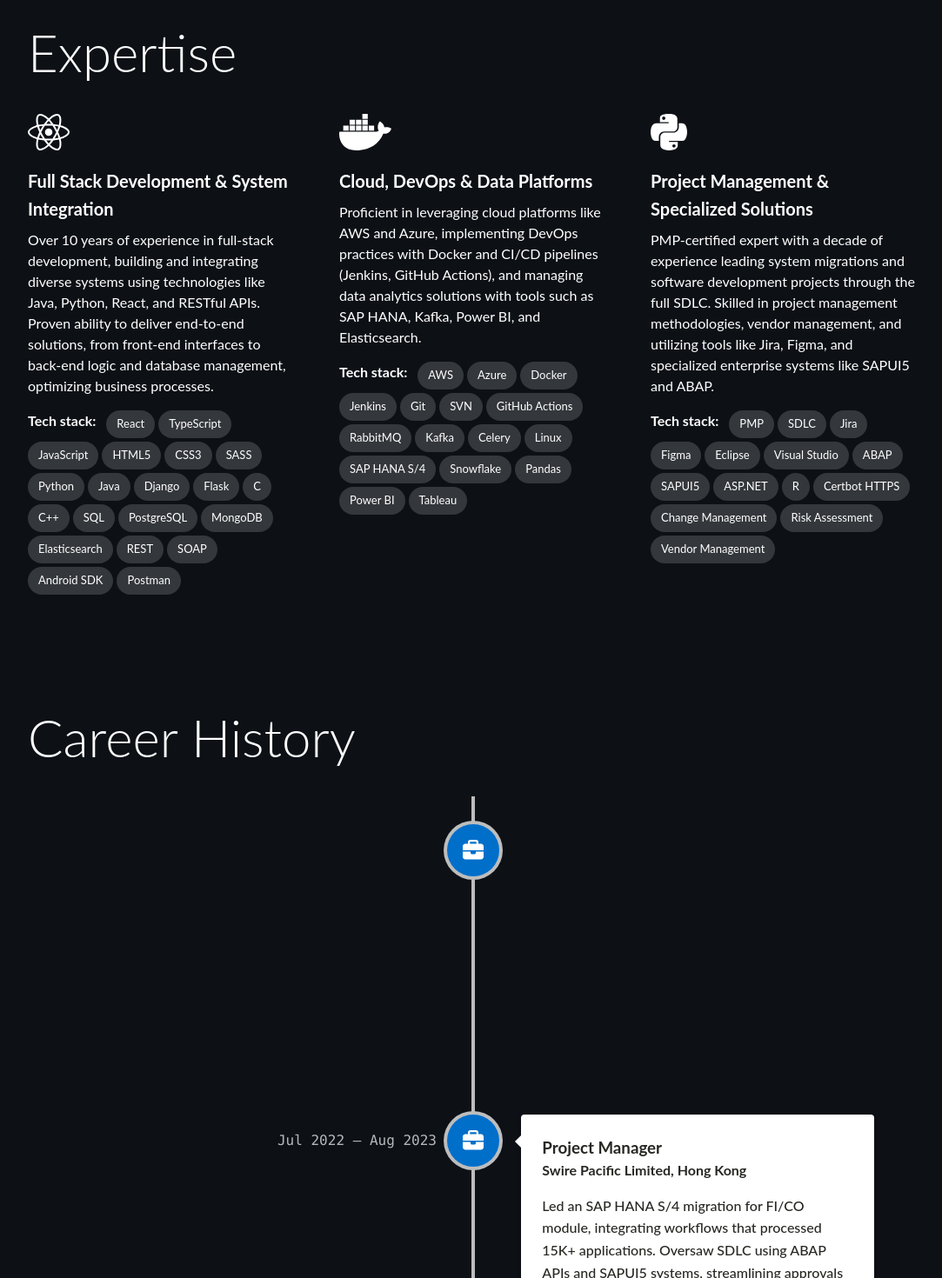
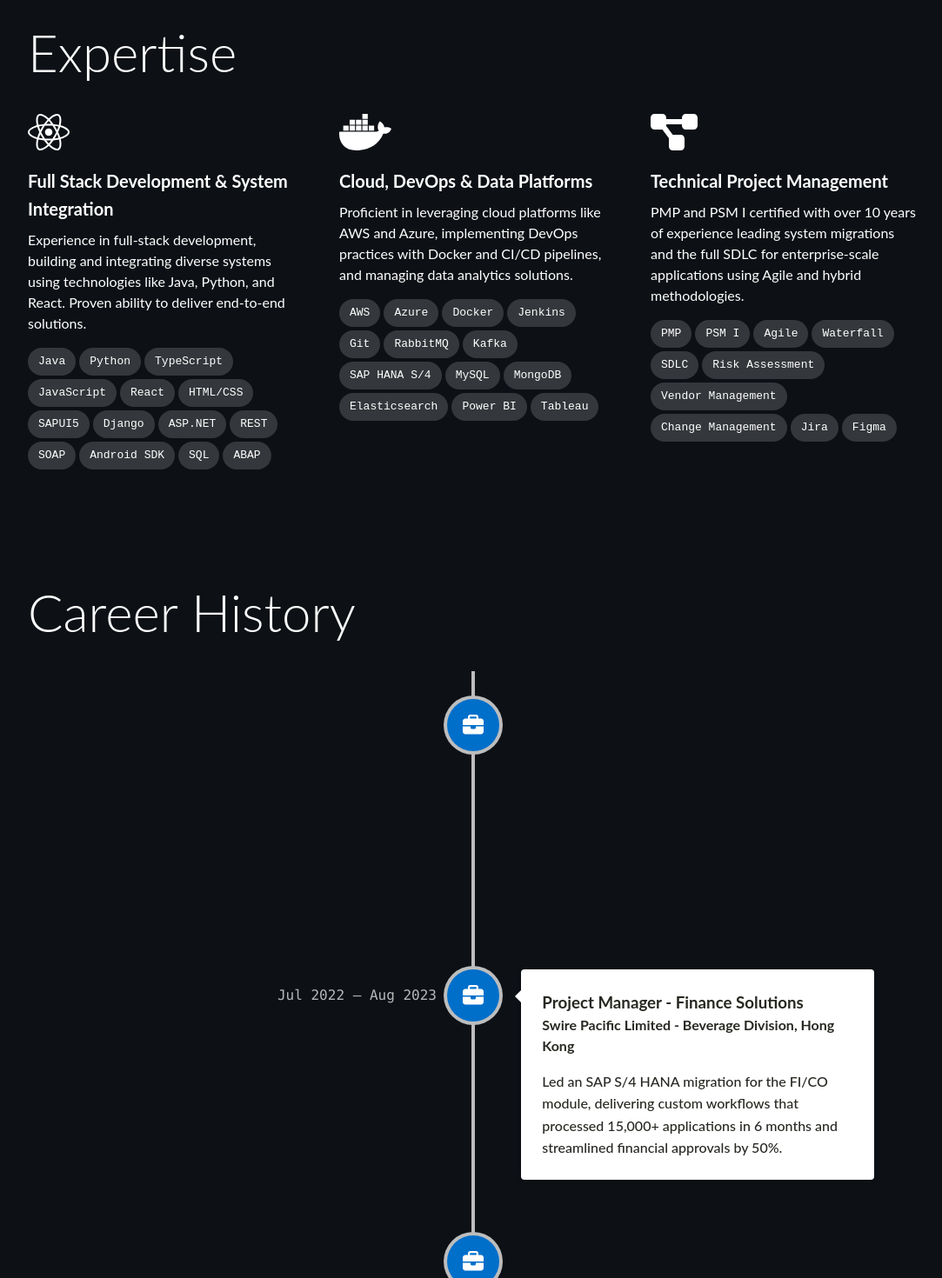
Before and after one commit to kamanl16/my-portfolio, a React (Create React App) app: page / in a window 1280 px wide. Shown: the part 740-2210 px from the top of the page at 87% size, without its empty margins (96-1179 px from the left). Built offline with nearby package versions, Linux system fonts and the light colour scheme.

Commit message:
feat: Refine content and styles for expertise and timeline

```diff
--- a/src/App.tsx
+++ b/src/App.tsx
@@ -34,10 +34,6 @@
             color: theme.palette.text.primary,
             fontFamily: "'Consolas', monospace",
           },
-          '.svg-inline--fa': {
-            color: theme.palette.text.primary,
-          },
-          // This rule fixes the date color on mobile devices
           '@media screen and (max-width: 1169px)': {
             '.vertical-timeline-element-date': {
               color: 'rgb(39, 40, 34)',
--- a/src/components/Expertise.tsx
+++ b/src/components/Expertise.tsx
@@ -1,27 +1,26 @@
 import React from "react";
 import { FontAwesomeIcon } from '@fortawesome/react-fontawesome';
-import { faReact, faDocker, faPython } from '@fortawesome/free-brands-svg-icons';
-import { Box, Typography, Chip } from '@mui/material';
+import { faReact, faDocker } from '@fortawesome/free-brands-svg-icons';
+import { faProjectDiagram } from '@fortawesome/free-solid-svg-icons';
+import { Box, Typography, Chip, useTheme } from '@mui/material';
 
-const labelsFirst = [
-    "React", "TypeScript", "JavaScript", "HTML5", "CSS3", "SASS", "Python", "Java",
-    "Django", "Flask", "C", "C++", "SQL", "PostgreSQL", "MongoDB", "Elasticsearch",
-    "REST", "SOAP", "Android SDK", "Postman"
+
+const projectManagementSkills = [
+    "PMP", "PSM I", "Agile", "Waterfall", "SDLC", "Risk Assessment", "Vendor Management", "Change Management", "Jira", "Figma"
 ];
 
-const labelsSecond = [
-    "AWS", "Azure", "Docker", "Jenkins", "Git", "SVN", "GitHub Actions",
-    "RabbitMQ", "Kafka", "Celery", "Linux", "SAP HANA S/4", "Snowflake",
-    "Pandas", "Power BI", "Tableau"
+const fullStackSkills = [
+    "Java", "Python", "TypeScript", "JavaScript", "React", "HTML/CSS", "SAPUI5",
+    "Django", "ASP.NET", "REST", "SOAP", "Android SDK", "SQL", "ABAP"
 ];
 
-const labelsThird = [
-    "PMP", "SDLC", "Jira", "Figma", "Eclipse", "Visual Studio", "ABAP", "SAPUI5",
-    "ASP.NET", "R", "Certbot HTTPS", "Change Management", "Risk Assessment",
-    "Vendor Management"
+const cloudAndDataSkills = [
+    "AWS", "Azure", "Docker", "Jenkins", "Git", "RabbitMQ", "Kafka",
+    "SAP HANA S/4", "MySQL", "MongoDB", "Elasticsearch", "Power BI", "Tableau"
 ];
 
 function Expertise() {
+    const theme = useTheme();
     return (
         <Box id="expertise" sx={{ py: '5%', px: { xs: '5%', md: '10%' }, textAlign: 'left' }}>
             <Typography variant="h2" sx={{ mb: 4 }}>Expertise</Typography>
@@ -31,41 +30,38 @@
                 gap: '50px'
             }}>
                 <Box>
-                    <FontAwesomeIcon icon={faReact} size="3x"/>
+                    <FontAwesomeIcon icon={faReact} size="3x" style={{ color: theme.palette.text.primary }} />
                     <Typography variant="h6" sx={{ mt: 2, fontWeight: 'bold' }}>Full Stack Development & System Integration</Typography>
                     <Typography paragraph sx={{ mt: 1 }}>
-                        Over 10 years of experience in full-stack development, building and integrating diverse systems using technologies like Java, Python, React, and RESTful APIs. Proven ability to deliver end-to-end solutions, from front-end interfaces to back-end logic and database management, optimizing business processes.
+                        Experience in full-stack development, building and integrating diverse systems using technologies like Java, Python, and React. Proven ability to deliver end-to-end solutions.
                     </Typography>
                     <Box sx={{ display: 'flex', flexWrap: 'wrap', gap: 0.5, mt: 2 }}>
-                        <Typography sx={{ pr: 1, fontWeight: 'bold' }}>Tech stack:</Typography>
-                        {labelsFirst.map((label) => (
-                            <Chip key={label} label={label} />
+                        {fullStackSkills.map((label) => (
+                            <Chip key={label} label={label} sx={{ fontFamily: "'Courier Prime', monospace" }} />
                         ))}
                     </Box>
                 </Box>
                 <Box>
-                    <FontAwesomeIcon icon={faDocker} size="3x"/>
+                    <FontAwesomeIcon icon={faDocker} size="3x" style={{ color: theme.palette.text.primary }} />
                     <Typography variant="h6" sx={{ mt: 2, fontWeight: 'bold' }}>Cloud, DevOps & Data Platforms</Typography>
                     <Typography paragraph sx={{ mt: 1 }}>
-                        Proficient in leveraging cloud platforms like AWS and Azure, implementing DevOps practices with Docker and CI/CD pipelines (Jenkins, GitHub Actions), and managing data analytics solutions with tools such as SAP HANA, Kafka, Power BI, and Elasticsearch.
+                        Proficient in leveraging cloud platforms like AWS and Azure, implementing DevOps practices with Docker and CI/CD pipelines, and managing data analytics solutions.
                     </Typography>
                     <Box sx={{ display: 'flex', flexWrap: 'wrap', gap: 0.5, mt: 2 }}>
-                        <Typography sx={{ pr: 1, fontWeight: 'bold' }}>Tech stack:</Typography>
-                        {labelsSecond.map((label) => (
-                            <Chip key={label} label={label} />
+                        {cloudAndDataSkills.map((label) => (
+                            <Chip key={label} label={label} sx={{ fontFamily: "'Courier Prime', monospace" }}/>
                         ))}
                     </Box>
                 </Box>
                 <Box>
-                    <FontAwesomeIcon icon={faPython} size="3x"/>
-                    <Typography variant="h6" sx={{ mt: 2, fontWeight: 'bold' }}>Project Management & Specialized Solutions</Typography>
+                    <FontAwesomeIcon icon={faProjectDiagram} size="3x" style={{ color: theme.palette.text.primary }} />
+                    <Typography variant="h6" sx={{ mt: 2, fontWeight: 'bold' }}>Technical Project Management</Typography>
                     <Typography paragraph sx={{ mt: 1 }}>
-                        PMP-certified expert with a decade of experience leading system migrations and software development projects through the full SDLC. Skilled in project management methodologies, vendor management, and utilizing tools like Jira, Figma, and specialized enterprise systems like SAPUI5 and ABAP.
+                        PMP and PSM I certified with over 10 years of experience leading system migrations and the full SDLC for enterprise-scale applications using Agile and hybrid methodologies.
                     </Typography>
                     <Box sx={{ display: 'flex', flexWrap: 'wrap', gap: 0.5, mt: 2 }}>
-                        <Typography sx={{ pr: 1, fontWeight: 'bold' }}>Tech stack:</Typography>
-                        {labelsThird.map((label) => (
-                            <Chip key={label} label={label} />
+                        {projectManagementSkills.map((label) => (
+                            <Chip key={label} label={label} sx={{ fontFamily: "'Courier Prime', monospace" }} />
                         ))}
                     </Box>
                 </Box>
--- a/src/components/Main.tsx
+++ b/src/components/Main.tsx
@@ -28,8 +28,8 @@
           <Link href="https://github.com/kamanl16" target="_blank" rel="noreferrer" color="inherit"><GitHubIcon sx={{ fontSize: '1.8em' }}/></Link>
           <Link href="https://www.linkedin.com/in/kamanl16/" target="_blank" rel="noreferrer" color="inherit"><LinkedInIcon sx={{ fontSize: '1.8em' }}/></Link>
         </Box>
-        <Typography variant="h1" sx={{ fontSize: { xs: '4em', md: '5em' }, m: 0, color: 'text.primary' }}>Carmen Leung</Typography>
-        <Typography variant="h4" component="p" sx={{ fontSize: { xs: '1.2em', md: '1.5em' }, m: 0, color: 'text.primary' }}>Project Manager</Typography>
+        <Typography variant="h1" sx={{ fontSize: { xs: '3em', md: '4em' }, m: 0, color: 'text.primary' }}>Carmen Leung, PMP, PSM I</Typography>
+        <Typography variant="h4" component="p" sx={{ fontSize: { xs: '1.2em', md: '1.5em' }, m: 0, color: 'text.primary' }}>Technical Project Manager</Typography>
         <Box sx={{ display: { xs: 'flex', md: 'none' }, flexDirection: 'row', gap: '10px', color: 'text.primary', pt: 1 }}>
             <Link href="https://github.com/kamanl16" target="_blank" rel="noreferrer" color="inherit"><GitHubIcon sx={{ fontSize: '1.8em' }}/></Link>
             <Link href="https://www.linkedin.com/in/kamanl16/" target="_blank" rel="noreferrer" color="inherit"><LinkedInIcon sx={{ fontSize: '1.8em' }}/></Link>
--- a/src/components/Timeline.tsx
+++ b/src/components/Timeline.tsx
@@ -21,7 +21,6 @@
 
   const commonIconStyle = {
     background: 'rgb(0, 111, 202)',
-    color: '#fff',
     boxShadow: `0 0 0 4px ${theme.palette.grey[400]}`,
   };
 
@@ -39,54 +38,54 @@
             contentArrowStyle={commonArrowStyle}
             date="Sep 2023 – Jun 2024"
             iconStyle={commonIconStyle}
-            icon={<FontAwesomeIcon icon={faBriefcase} />}
+            icon={<FontAwesomeIcon icon={faBriefcase} style={{ color: '#fff' }} />}
           >
-            <h3 className="vertical-timeline-element-title">Project Manager</h3>
-            <h4 className="vertical-timeline-element-subtitle">Swire Coca-Cola Limited, Hong Kong</h4>
+            <h3 className="vertical-timeline-element-title">Temporary Project Manager - Finance Solutions</h3>
+            <h4 className="vertical-timeline-element-subtitle">Swire Coca-Cola Limited, Hong Kong (Remote)</h4>
             <p style={textSecondary}>
-              Remotely supervised and supported systems across Hong Kong, Vietnam, and Cambodia, adapting an SAPUI5 workflow to replace a costly system. Improved applicant processing, accelerated deployment, and leveraged SDLC, Hybrid PM, and Jira.
+              Eliminated 100% of ongoing third-party system expenses across Vietnam and Cambodia by orchestrating the rapid, remote deployment of a customized SAPUI5 workflow system.
             </p>
           </VerticalTimelineElement>
           <VerticalTimelineElement
             className="vertical-timeline-element--work"
             date="Jul 2022 – Aug 2023"
             iconStyle={commonIconStyle}
-            icon={<FontAwesomeIcon icon={faBriefcase} />}
+            icon={<FontAwesomeIcon icon={faBriefcase} style={{ color: '#fff' }} />}
             contentStyle={commonContentStyle}
             contentArrowStyle={commonArrowStyle}
           >
-            <h3 className="vertical-timeline-element-title">Project Manager</h3>
-            <h4 className="vertical-timeline-element-subtitle">Swire Pacific Limited, Hong Kong</h4>
+            <h3 className="vertical-timeline-element-title">Project Manager - Finance Solutions</h3>
+            <h4 className="vertical-timeline-element-subtitle">Swire Pacific Limited - Beverage Division, Hong Kong</h4>
             <p style={textSecondary}>
-              Led an SAP HANA S/4 migration for FI/CO module, integrating workflows that processed 15K+ applications. Oversaw SDLC using ABAP APIs and SAPUI5 systems, streamlining approvals by 50%. Directed cross-functional teams and facilitated UAT.
+              Led an SAP S/4 HANA migration for the FI/CO module, delivering custom workflows that processed 15,000+ applications in 6 months and streamlined financial approvals by 50%.
             </p>
           </VerticalTimelineElement>
           <VerticalTimelineElement
             className="vertical-timeline-element--work"
             date="Jul 2013 – Jul 2022"
             iconStyle={commonIconStyle}
-            icon={<FontAwesomeIcon icon={faBriefcase} />}
+            icon={<FontAwesomeIcon icon={faBriefcase} style={{ color: '#fff' }} />}
             contentStyle={commonContentStyle}
             contentArrowStyle={commonArrowStyle}
           >
             <h3 className="vertical-timeline-element-title">Assistant Project Manager</h3>
             <h4 className="vertical-timeline-element-subtitle">Octopus Cards Limited, Hong Kong</h4>
             <p style={textSecondary}>
-              Oversaw the Octopus Service Points kiosk network (Java, C++, SQL, RESTful). Led development from initial launch to major enhancements like Consumption Voucher & Public Transport Subsidy schemes. Developed backend for New Retail Reader integration (Spring Boot, Kafka, Elasticsearch, Docker).
+              Oversaw the software development lifecycle for the 51-location Octopus Service Points kiosk network serving over 7.4 million residents, and delivered critical functionality for government initiatives like the HK Consumption Voucher Scheme.
             </p>
           </VerticalTimelineElement>
           <VerticalTimelineElement
             className="vertical-timeline-element--work"
             date="Jun 2012 – May 2013"
             iconStyle={commonIconStyle}
-            icon={<FontAwesomeIcon icon={faBriefcase} />}
+            icon={<FontAwesomeIcon icon={faBriefcase} style={{ color: '#fff' }} />}
             contentStyle={commonContentStyle}
             contentArrowStyle={commonArrowStyle}
           >
             <h3 className="vertical-timeline-element-title">Mobile Application Programmer Trainee</h3>
             <h4 className="vertical-timeline-element-subtitle">Top Pine Technology Limited, Hong Kong</h4>
             <p style={textSecondary}>
-              Developed Android applications (Java, Android SDK) with intuitive interfaces, including educational and interactive apps. Supported implementation and updates for multiple mobile projects.
+              Developed and launched 5 distinct Android applications from concept to completion, including educational apps and interactive games, using Java and the Android SDK.
             </p>
           </VerticalTimelineElement>
         </VerticalTimeline>
```
